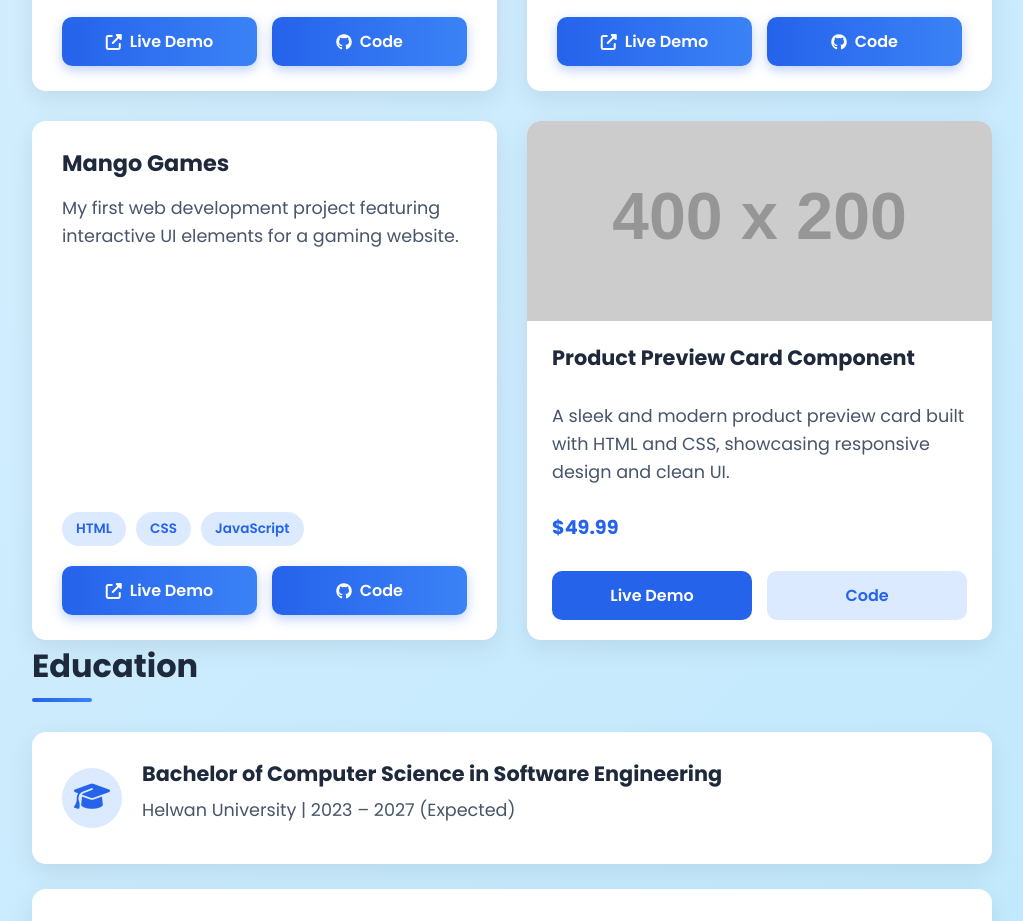
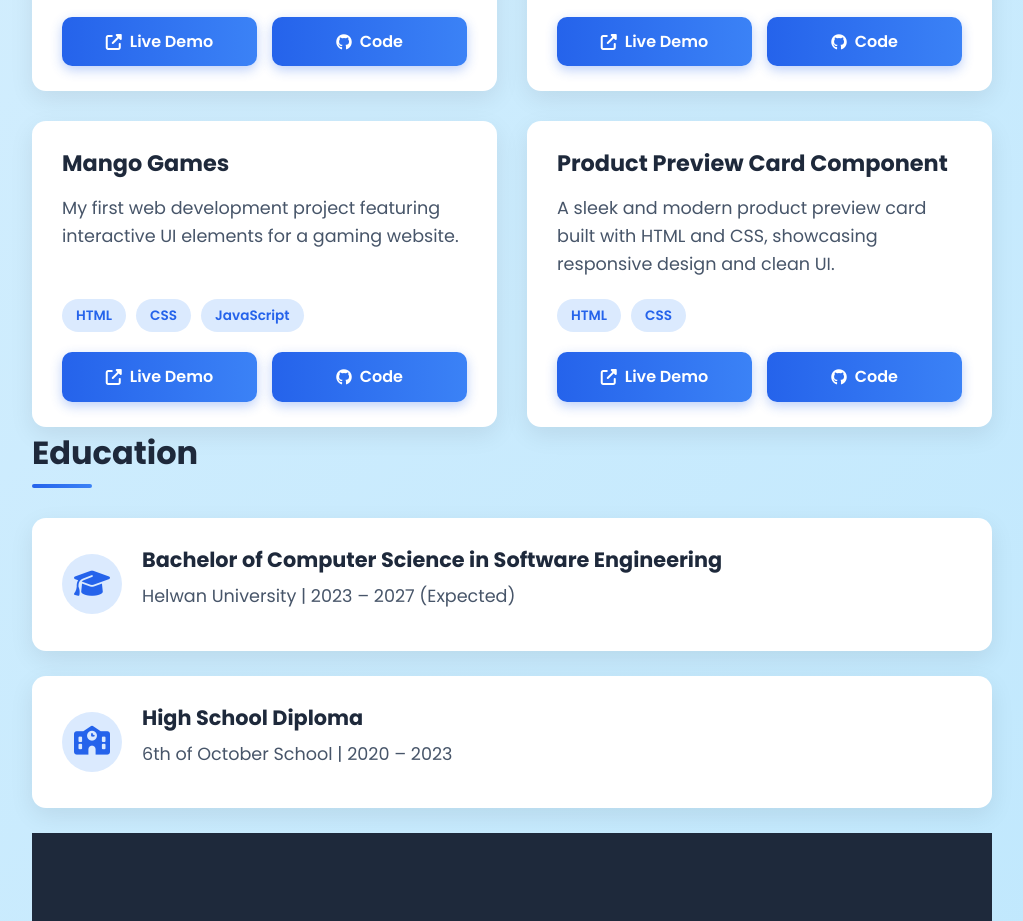
Before and after one commit to Shady2405/Shady-s-Portfolio, a plain HTML site: page index.html in a window 1280 px wide. Shown: the part 1764-2685 px from the top of the page, without its empty margins (128-1151 px from the left). Drawn offline with Linux system fonts and the light colour scheme; placeholder pictures from the web are drawn by us.

Commit message:
Update index.html

```diff
--- a/index.html
+++ b/index.html
@@ -180,21 +180,27 @@
                 </div>
 
                 <!-- Product Preview Card Component Project -->
-                <div class="product-card" tabindex="0" aria-label="Product Preview Card Component project">
-                    <img src="https://placehold.co/400x200/2563eb/ffffff?text=Product+Preview" alt="Product Preview Card" class="product-image" />
-                    <div class="product-content">
-                        <h3 class="product-title">Product Preview Card Component</h3>
-                        <p class="product-description">
-                            A sleek and modern product preview card built with HTML and CSS, showcasing responsive design and clean UI.
-                        </p>
-                        <div class="product-price">$49.99</div>
-                        <div class="product-buttons">
-                            <a href="https://shady2405.github.io/product-preview-card-component-main/" class="btn-primary" target="_blank" rel="noopener noreferrer">Live Demo</a>
-                            <a href="https://github.com/Shady2405/product-preview-card-component-main/" class="btn-secondary" target="_blank" rel="noopener noreferrer">Code</a>
-                        </div>
-                    </div>
-                </div>
-            </div>
+                <div class="project-card" tabindex="0">
+  <div class="project-content">
+    <h3 class="project-title">Product Preview Card Component</h3>
+    <p class="project-desc">
+      A sleek and modern product preview card built with HTML and CSS, showcasing responsive design and clean UI.
+    </p>
+    <div class="project-tech">
+      <span class="tech-tag">HTML</span>
+      <span class="tech-tag">CSS</span>
+    </div>
+    <div class="project-links">
+      <a href="https://shady2405.github.io/product-preview-card-component-main/" class="btn" target="_blank" rel="noopener noreferrer">
+        <i class="fas fa-external-link-alt"></i> Live Demo
+      </a>
+      <a href="https://github.com/Shady2405/product-preview-card-component-main/" class="btn" target="_blank" rel="noopener noreferrer">
+        <i class="fab fa-github"></i> Code
+      </a>
+    </div>
+  </div>
+</div>
+
         </section>
 
         <section aria-labelledby="education-title">
```
